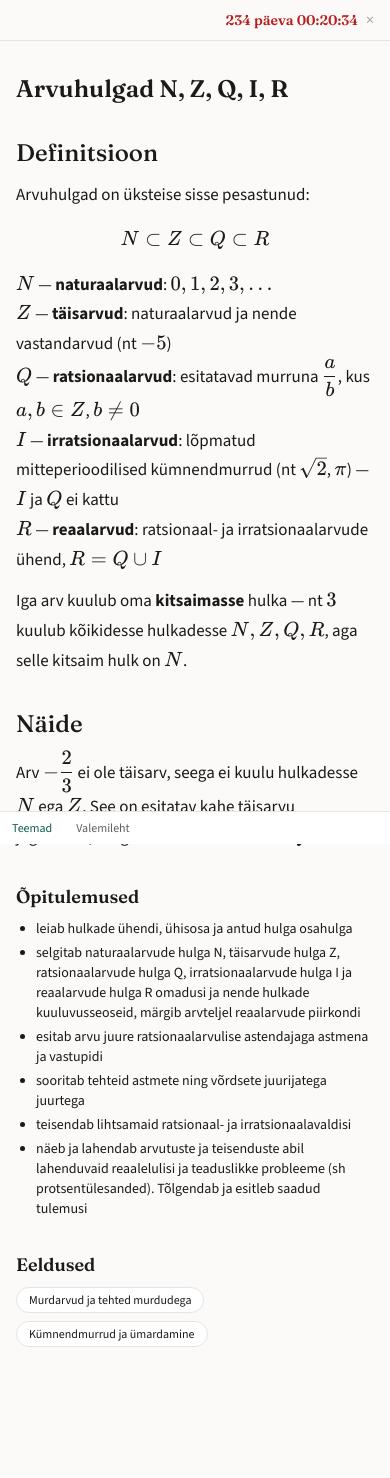
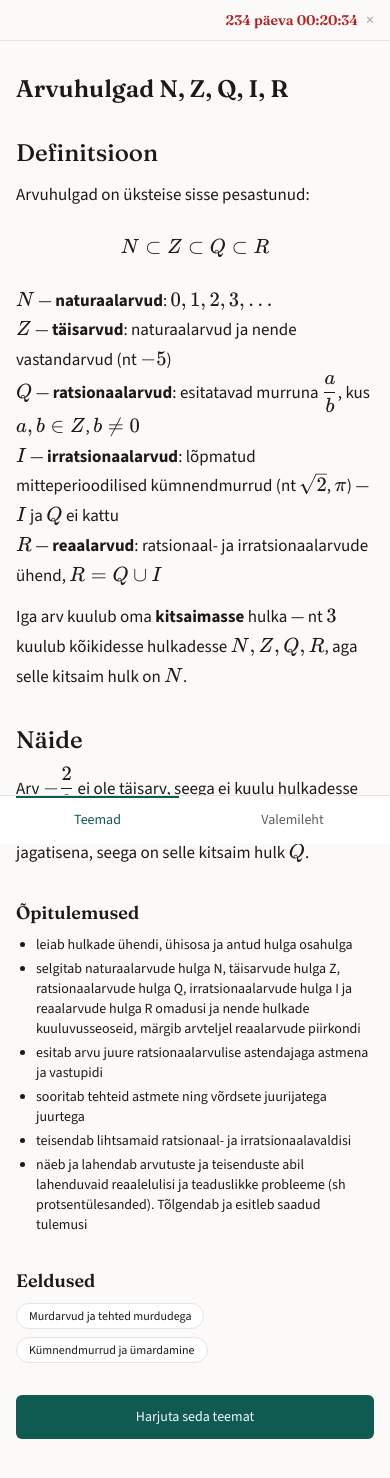
Before and after one commit to RasmusKuusmaa/mata, a Next.js app: page /lai-matemaatika/teemad/01-arvuhulgad in a window 390 px wide. Shown: the top 1478 px of the page. Before the commit the page ends 1443 px from the top, so only its background shows below. Built offline with nearby package versions, Linux system fonts and the light colour scheme; no server answers.

Commit message:
feat: land on teemad, allow per-topic practice, improve mobile ui

```diff
--- a/src/app/Kodu.tsx
+++ b/src/app/Kodu.tsx
@@ -4,7 +4,6 @@ import { rankWeakestTopics } from "@/lib/analytics/weakest";
 import { db } from "@/lib/db/client";
 import { userStats } from "@/lib/db/schema";
 import { getAllTopicStates } from "@/lib/db/topic-state";
-import { getFlag } from "@/lib/flags";
 import { getEesmark, getTananeKysimusteArv } from "@/lib/gamification/goal";
 import { t } from "@/lib/i18n";
 
@@ -18,7 +17,6 @@ import { t } from "@/lib/i18n";
  */
 export async function Kodu({ userId }: { userId: string | null }) {
   if (!userId) {
-    const kontosusteem = getFlag("kontosusteem");
     return (
       <div className="mx-auto max-w-3xl px-4 py-12">
         <h1 className="font-display text-2xl font-semibold">
@@ -28,8 +26,6 @@ export async function Kodu({ userId }: { userId: string | null }) {
           {t("kodu.kylalaneSelgitus")}
         </p>
         <div className="mt-6 flex flex-wrap gap-3">
-          {kontosusteem ? (
-            <>
           <Link
             href="/lai-matemaatika/harjuta"
             className="rounded-md bg-accent px-5 py-2.5 text-sm font-medium text-accent-foreground transition-colors hover:opacity-90"
@@ -42,23 +38,6 @@ export async function Kodu({ userId }: { userId: string | null }) {
           >
             {t("nav.teekaart")}
           </Link>
-            </>
-          ) : (
-            <>
-              <Link
-                href="/lai-matemaatika/teemad"
-                className="rounded-md bg-accent px-5 py-2.5 text-sm font-medium text-accent-foreground transition-colors hover:opacity-90"
-              >
-                {t("nav.teemad")}
-              </Link>
-              <Link
-                href="/valemileht"
-                className="rounded-md border border-border px-5 py-2.5 text-sm font-medium transition-colors hover:bg-surface"
-              >
-                {t("nav.valemileht")}
-              </Link>
-            </>
-          )}
         </div>
       </div>
     );
--- a/src/app/[aine]/harjuta/[teemaId]/HarjutusSessioon.tsx
+++ b/src/app/[aine]/harjuta/[teemaId]/HarjutusSessioon.tsx
@@ -149,7 +149,7 @@ export function HarjutusSessioon({ tagasiHref, token, ulesanded }: Props) {
           type="button"
           onClick={esita}
           disabled={esitamisel || sisend.trim().length === 0}
-          className="mt-4 rounded-md bg-accent px-4 py-2 text-sm font-medium text-accent-foreground disabled:opacity-50"
+          className="mt-4 min-h-12 w-full rounded-md bg-accent px-4 py-3 text-sm font-medium text-accent-foreground transition-opacity hover:opacity-90 disabled:opacity-50 sm:w-auto sm:py-2"
         >
           {t("harjuta.kontrolli")}
         </button>
@@ -169,7 +169,7 @@ export function HarjutusSessioon({ tagasiHref, token, ulesanded }: Props) {
           <button
             type="button"
             onClick={jargmine}
-            className="mt-4 rounded-md bg-accent px-4 py-2 text-sm font-medium text-accent-foreground"
+            className="mt-4 min-h-12 w-full rounded-md bg-accent px-4 py-3 text-sm font-medium text-accent-foreground transition-opacity hover:opacity-90 sm:w-auto sm:py-2"
           >
             {t("harjuta.jargmine")}
           </button>
--- a/src/app/[aine]/harjuta/layout.tsx
+++ /dev/null
@@ -1,11 +0,0 @@
-import { notFound } from "next/navigation";
-import type { ReactNode } from "react";
-import { getFlag } from "@/lib/flags";
-
-/** Guards `/[aine]/harjuta` and every sub-route (custom test builder,
- * a topic's practice session, daily review) behind the `kontosusteem`
- * flag in one place, rather than repeating the check in each page. */
-export default function HarjutaLayout({ children }: { children: ReactNode }) {
-  if (!getFlag("kontosusteem")) notFound();
-  return children;
-}
--- a/src/app/[aine]/harjuta/page.tsx
+++ b/src/app/[aine]/harjuta/page.tsx
@@ -2,6 +2,7 @@ import type { Metadata } from "next";
 import { notFound } from "next/navigation";
 import { kursused } from "@/content/lai-matemaatika/kursused";
 import { teemad } from "@/content/lai-matemaatika/teemad";
+import { getFlag } from "@/lib/flags";
 import { t } from "@/lib/i18n";
 import { TestiKoostaja } from "./TestiKoostaja";
 
@@ -19,6 +20,8 @@ export default async function HarjutaIndexPage({
 }: {
   params: Promise<{ aine: string }>;
 }) {
+  if (!getFlag("kontosusteem")) notFound();
+
   const { aine } = await params;
   const aineKursused = kursused
     .filter((kursus) => kursus.aine === aine)
--- a/src/app/[aine]/teemad/TeemadBrowser.tsx
+++ b/src/app/[aine]/teemad/TeemadBrowser.tsx
@@ -24,12 +24,14 @@ export function TeemadBrowser({ kursused, teemad }: Props) {
     <div className="mt-6">
       <label className="block">
         <span className="sr-only">{t("teemad.otsiSilt")}</span>
+        {/* `text-base` on mobile, not `text-sm`: iOS Safari zooms the page
+            in on focus for any input under 16px. */}
         <input
           type="search"
           value={query}
           onChange={(event) => setQuery(event.target.value)}
           placeholder={t("teemad.otsiKoht")}
-          className="w-full rounded-md border border-border bg-surface px-3 py-2 text-sm"
+          className="w-full rounded-md border border-border bg-surface px-3 py-2.5 text-base sm:text-sm"
         />
       </label>
 
@@ -45,26 +47,28 @@ export function TeemadBrowser({ kursused, teemad }: Props) {
               open={isSearching}
               className="rounded-md border border-border bg-surface"
             >
-              <summary className="cursor-pointer px-4 py-3 text-sm font-medium">
+              <summary className="flex min-h-12 cursor-pointer items-center px-4 py-3 text-sm font-medium">
                 {kursus.nimi}
               </summary>
               <ul className="border-t border-border">
                 {kursuseTeemad.map((teema) => (
                   <li
                     key={teema.id}
-                    className="border-b border-border px-4 py-2 text-sm last:border-b-0"
+                    className="border-b border-border last:border-b-0"
                   >
+                    {/* The link fills the whole row so the tap target is the
+                        row, not just the width of the title text. */}
                     <Link
                       href={`/${teema.aine}/teemad/${teema.id}`}
-                      className="hover:underline"
+                      className="flex min-h-12 items-center gap-2 px-4 py-3 text-sm transition-colors hover:bg-border/30"
                     >
-                      {teema.nimi}
+                      <span className="flex-1">{teema.nimi}</span>
+                      {!teema.eksamiKate[2027] && (
+                        <span className="shrink-0 rounded bg-border px-1.5 py-0.5 text-xs text-foreground/70">
+                          {t("teemad.mitteKaetud")}
+                        </span>
+                      )}
                     </Link>
-                    {!teema.eksamiKate[2027] && (
-                      <span className="ml-2 rounded bg-border px-1.5 py-0.5 text-xs text-foreground/70">
-                        {t("teemad.mitteKaetud")}
-                      </span>
-                    )}
                   </li>
                 ))}
               </ul>
--- a/src/app/[aine]/teemad/[teemaId]/page.tsx
+++ b/src/app/[aine]/teemad/[teemaId]/page.tsx
@@ -65,18 +65,14 @@ export default async function TeemaDetailPage({
         </section>
       )}
 
-      {getFlag("kontosusteem") && (
-        <>
-          <Link
-            href={`/${teema.aine}/harjuta/${teema.id}`}
-            className="mt-8 inline-block rounded-md bg-accent px-4 py-2 text-sm font-medium text-accent-foreground"
-          >
-            {t("teema.harjuta")}
-          </Link>
+      <Link
+        href={`/${teema.aine}/harjuta/${teema.id}`}
+        className="mt-8 block w-full rounded-md bg-accent px-4 py-3 text-center text-sm font-medium text-accent-foreground transition-opacity hover:opacity-90 sm:inline-block sm:w-auto sm:py-2"
+      >
+        {t("teema.harjuta")}
+      </Link>
 
-          <TeemaKontoPaneel teemaId={teema.id} />
-        </>
-      )}
+      {getFlag("kontosusteem") && <TeemaKontoPaneel teemaId={teema.id} />}
     </div>
   );
 }
--- a/src/app/globals.css
+++ b/src/app/globals.css
@@ -95,3 +95,20 @@ body {
   margin-top: 0.75rem;
   margin-bottom: 0.75rem;
 }
+
+/*
+ * A wide display formula must scroll inside its own block, never widen the
+ * page — otherwise a single long equation makes every page on a phone
+ * scroll sideways. `padding-block` keeps the scrollbar off the glyphs.
+ */
+.katex-display {
+  overflow-x: auto;
+  overflow-y: hidden;
+  padding-block: 0.5rem;
+}
+
+/* Long inline math (and any stray wide element) wraps rather than pushing
+ * the layout wider than the viewport. */
+body {
+  overflow-x: hidden;
+}
--- a/src/app/page.tsx
+++ b/src/app/page.tsx
@@ -1,9 +1,13 @@
+import { redirect } from "next/navigation";
+import { getFlag } from "@/lib/flags";
 import { getCurrentUserId } from "@/lib/session/user";
 import { Kodu } from "./Kodu";
 
 export const dynamic = "force-dynamic";
 
 export default async function Home() {
+  if (!getFlag("kontosusteem")) redirect("/lai-matemaatika/teemad");
+
   const userId = await getCurrentUserId();
   return <Kodu userId={userId} />;
 }
--- a/src/components/nav/TabBar.tsx
+++ b/src/components/nav/TabBar.tsx
@@ -12,7 +12,9 @@ export function TabBar() {
   return (
     <nav
       aria-label={t("nav.aria")}
-      className="fixed inset-x-0 bottom-0 z-10 flex overflow-x-auto border-t border-border bg-surface md:hidden"
+      // `pb-[env(safe-area-inset-bottom)]` keeps the labels clear of the
+      // iPhone home indicator, which otherwise overlaps the bottom row.
+      className="fixed inset-x-0 bottom-0 z-10 flex border-t border-border bg-surface pb-[env(safe-area-inset-bottom)] md:hidden"
     >
       {items.map((item) => {
         const active = pathname.startsWith(item.href);
@@ -21,8 +23,10 @@ export function TabBar() {
             key={item.href}
             href={item.href}
             aria-current={active ? "page" : undefined}
-            className={`shrink-0 px-3 py-2 text-center text-xs font-medium whitespace-nowrap ${
-              active ? "text-accent" : "text-foreground/70"
+            className={`relative flex min-h-12 flex-1 items-center justify-center px-2 py-3 text-center text-sm font-medium transition-colors ${
+              active
+                ? "text-accent after:absolute after:inset-x-4 after:top-0 after:h-0.5 after:bg-accent"
+                : "text-foreground/70"
             }`}
           >
             {t(item.labelKey)}
--- a/src/components/practice/VastuseSisend.tsx
+++ b/src/components/practice/VastuseSisend.tsx
@@ -38,12 +38,12 @@ export function VastuseSisend({
               type="button"
               disabled={disabled}
               onClick={() => onChange(valik)}
-              className={`rounded-md border px-3 py-2 text-left text-sm ${
+              className={`flex min-h-12 items-center rounded-md border px-4 py-3 text-left text-base transition-colors sm:text-sm ${
                 onOigeVastus
                   ? "border-accent bg-accent/10"
                   : value === valik
-                    ? "border-foreground/40"
-                    : "border-border bg-surface"
+                    ? "border-foreground/40 bg-surface"
+                    : "border-border bg-surface hover:border-foreground/30"
               }`}
             >
               {valik}
@@ -67,7 +67,8 @@ export function VastuseSisend({
           ? t("harjuta.hulgiKoht")
           : t("harjuta.sisendKoht")
       }
-      className="w-full rounded-md border border-border bg-surface px-3 py-2 text-sm"
+      // `text-base` on mobile: iOS Safari zooms in on focus below 16px.
+      className="w-full rounded-md border border-border bg-surface px-3 py-3 text-base sm:py-2 sm:text-sm"
     />
   );
 }
```
Lines whose indentation alone changed are shown as unchanged.
